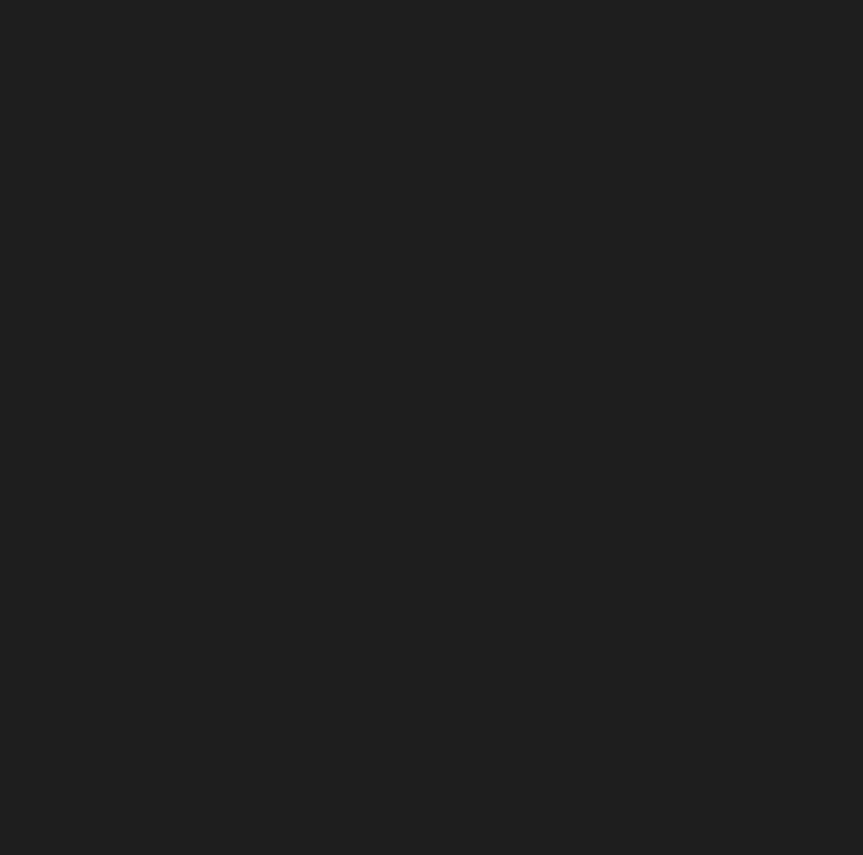
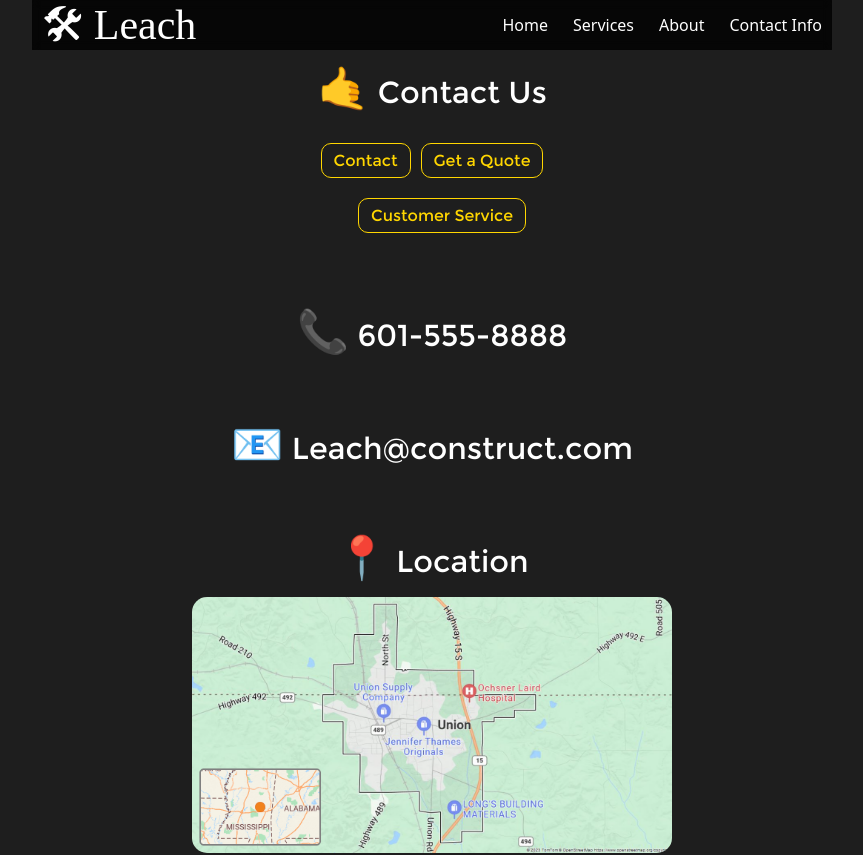
Before and after one commit to whyDoILoveThis/leach-construction, a React (Vite) app: page /contact in a window 1280 px wide. Before the commit this address had no page. Shown: the top 855 px of the page, without its empty margins (208-1071 px from the left). Before the commit the page ends 800 px from the top, so only its background shows below. Built offline with nearby package versions, Linux system fonts and the light colour scheme; a web font is replaced by a local one.

Commit message:
build contact page

```diff
--- a/server.js
+++ b/server.js
@@ -45,7 +45,7 @@ app.use(cors());
 // Route to send email
 app.post('/server', async (req, res) => {
     try {
-        const {type, name, email, phone, message } = req.body;
+        const {service, type, name, email, phone, message } = req.body;
 
         // Check if sending email is allowed based on remaining time
         const remainingTime = calculateRemainingTime();
@@ -76,7 +76,7 @@ app.post('/server', async (req, res) => {
             to: 'iannsmif@gmail.com',
             from: 'iannsmif@gmail.com',
             subject: `${newType === 'New Message' ? `📨 ${name}` :
-             newType === 'Customer Service' ? `👷‍♂️ ${name}` :
+             service === `${newType} Customer Service` ? `👷‍♂️ ${name}` :
               `💰💲 ${name}` }`,
             text: 'Someone sent you a message.',
             html: `<html lang="en">
@@ -116,7 +116,7 @@ app.post('/server', async (req, res) => {
             <body>
                 <div class="container">
                     <h1>${newType === 'New Message' ? newType :
-                     newType === 'Customer Service' ? newType :
+                     service === `${newType} Customer Service` ? `${newType} Customer Service Request` :
                       `${newType} Job Available 💵` }
                     </h1>
                     <div class="message">
--- a/src/App.jsx
+++ b/src/App.jsx
@@ -2,6 +2,7 @@ import { Routes, Route } from "react-router-dom";
 import { useEffect } from "react";
 import Home from "./Pages/Home";
 import Services from "./Pages/Services";
+import Contact from "./Pages/Contact";
 
 function App() {
   useEffect(() => {
@@ -14,6 +15,7 @@ function App() {
         <Routes>
           <Route path="/" element={<Home />} />
           <Route path="/services" element={<Services />} />
+          <Route path="/contact" element={<Contact />} />
         </Routes>
       </div>
     </article>
--- /dev/null
+++ b/src/Pages/Contact.jsx
@@ -0,0 +1,16 @@
+import NavBar from "../components/NavBar.jsx";
+import ContactHeader from "../components/ContactHeader.jsx";
+
+import Footer from "../components/Footer.jsx";
+
+const Contact = () => {
+  return (
+    <div className="w-full ">
+      <NavBar />
+      <ContactHeader />
+      <Footer />
+    </div>
+  );
+};
+
+export default Contact;
--- a/src/components/BtnGroup.jsx
+++ b/src/components/BtnGroup.jsx
@@ -53,12 +53,14 @@ const BtnGroup = ({ contact, customerSevice, quote }) => {
           </button>
         )
       )}
+      {quote && (
         <button
           onClick={handleQuote}
           className="btn text-btn-primary border-btn-primary"
         >
           Get a Quote
         </button>
+      )}
       {showGetQuote || showContact || showCustomerService ? (
         <PopForm
           openForm={openForm}
--- /dev/null
+++ b/src/components/ContactHeader.jsx
@@ -0,0 +1,32 @@
+import BtnGroup from "./BtnGroup";
+import location from "../assets/location.png";
+
+const ContactHeader = () => {
+  const contact = true;
+  const customerService = false;
+  const quote = true;
+  return (
+    <div>
+      <div className="pt-24 flex flex-col items-center">
+        <h2 className="section-title mb-8">🤙 Contact Us</h2>
+
+        <div className="mb-4 ">
+          <BtnGroup
+            contact={contact}
+            customerSevice={customerService}
+            quote={quote}
+          />
+          <div className="flex w-full justify-center m-4 mt-8">
+            <BtnGroup contact={false} customerSevice={true} quote={false} />
+          </div>
+        </div>
+        <h2 className="section-title my-20">📞 601-555-8888</h2>
+        <h2 className="section-title mb-20">📧 Leach@construct.com</h2>
+        <h2 className="section-title mb-2">📍 Location</h2>
+        <img className="location rounded-3xl mb-20" src={location} alt="" />
+      </div>
+    </div>
+  );
+};
+
+export default ContactHeader;
--- a/src/components/NavBar.jsx
+++ b/src/components/NavBar.jsx
@@ -30,7 +30,7 @@ const NavBar = () => {
         </li>
         <li>
           <Link to={"/contact"} className="link">
-            Contact
+            Contact Info
           </Link>
         </li>
       </ul>
--- a/src/components/PopForm.jsx
+++ b/src/components/PopForm.jsx
@@ -21,6 +21,7 @@ const PopForm = ({
     showQuoteForm: PropTypes.bool.isRequired,
   };
   const [formData, setFormData] = useState({
+    service: "",
     type: "",
     name: "",
     email: "",
@@ -31,9 +32,12 @@ const PopForm = ({
 
   useEffect(() => {
     showCustomerService
-      ? setFormData({ ...formData, type: "Customer Service" })
+      ? setFormData({
+          ...formData,
+          service: `${formData.type} Customer Service`,
+        })
       : null;
-  });
+  }, [showCustomerService, formData]);
 
   useEffect(() => {
     const generateFingerprint = async () => {
@@ -193,6 +197,13 @@ const PopForm = ({
                         onClick={(e) => {
                           e.preventDefault();
                           setOpenForm(false);
+                          setFormData({
+                            type: "",
+                            name: "",
+                            email: "",
+                            phone: "",
+                            message: "",
+                          });
                         }}
                       >
                         <img
--- a/src/index.css
+++ b/src/index.css
@@ -236,3 +236,7 @@ gap: 14px
 .copyright {
     font-size: 12px;
 }
+
+.location {
+    width: 60%;
+}
```
Also changed, not shown: src/assets/location.png (added). Lines whose indentation alone changed are shown as unchanged.
